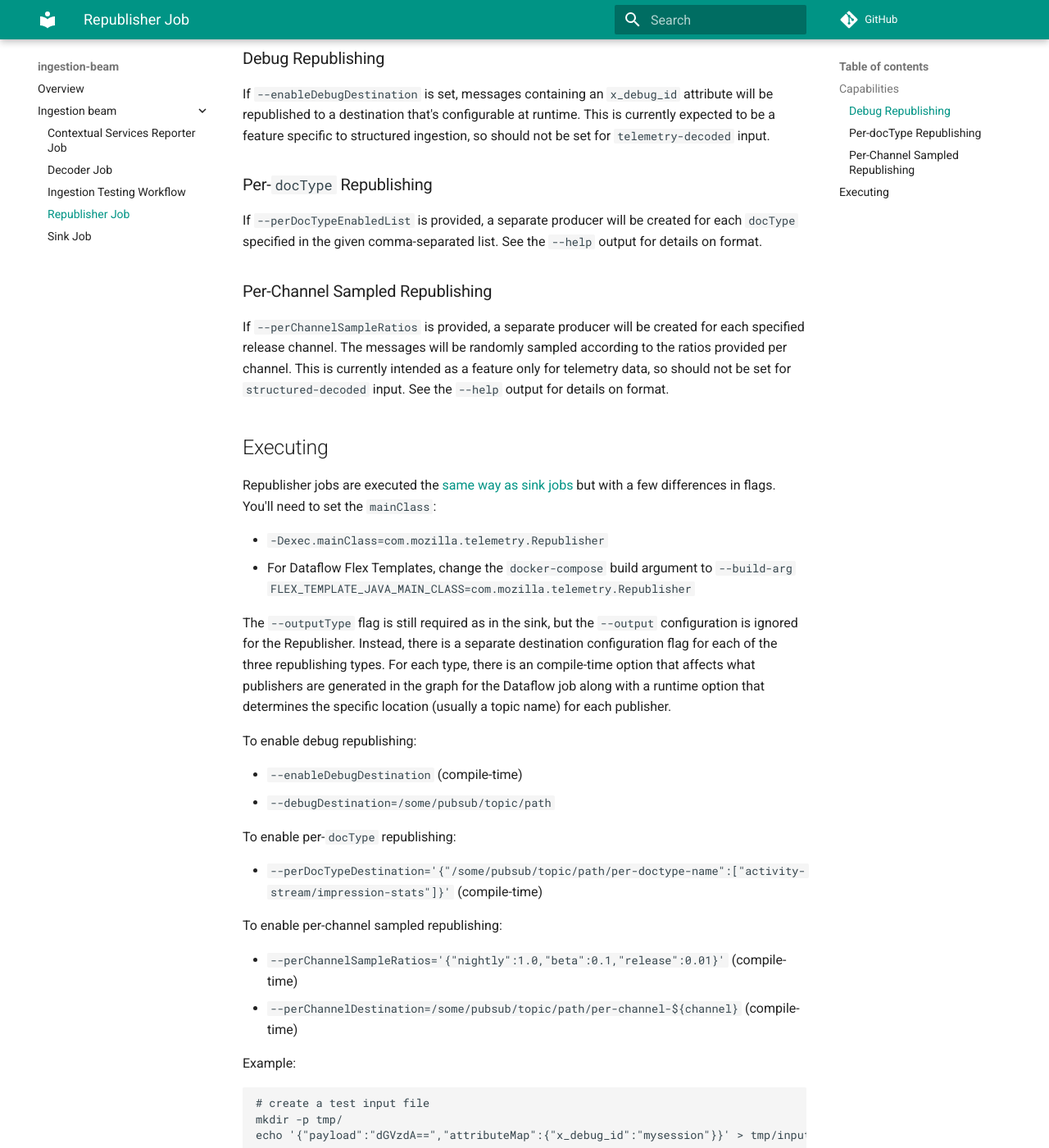
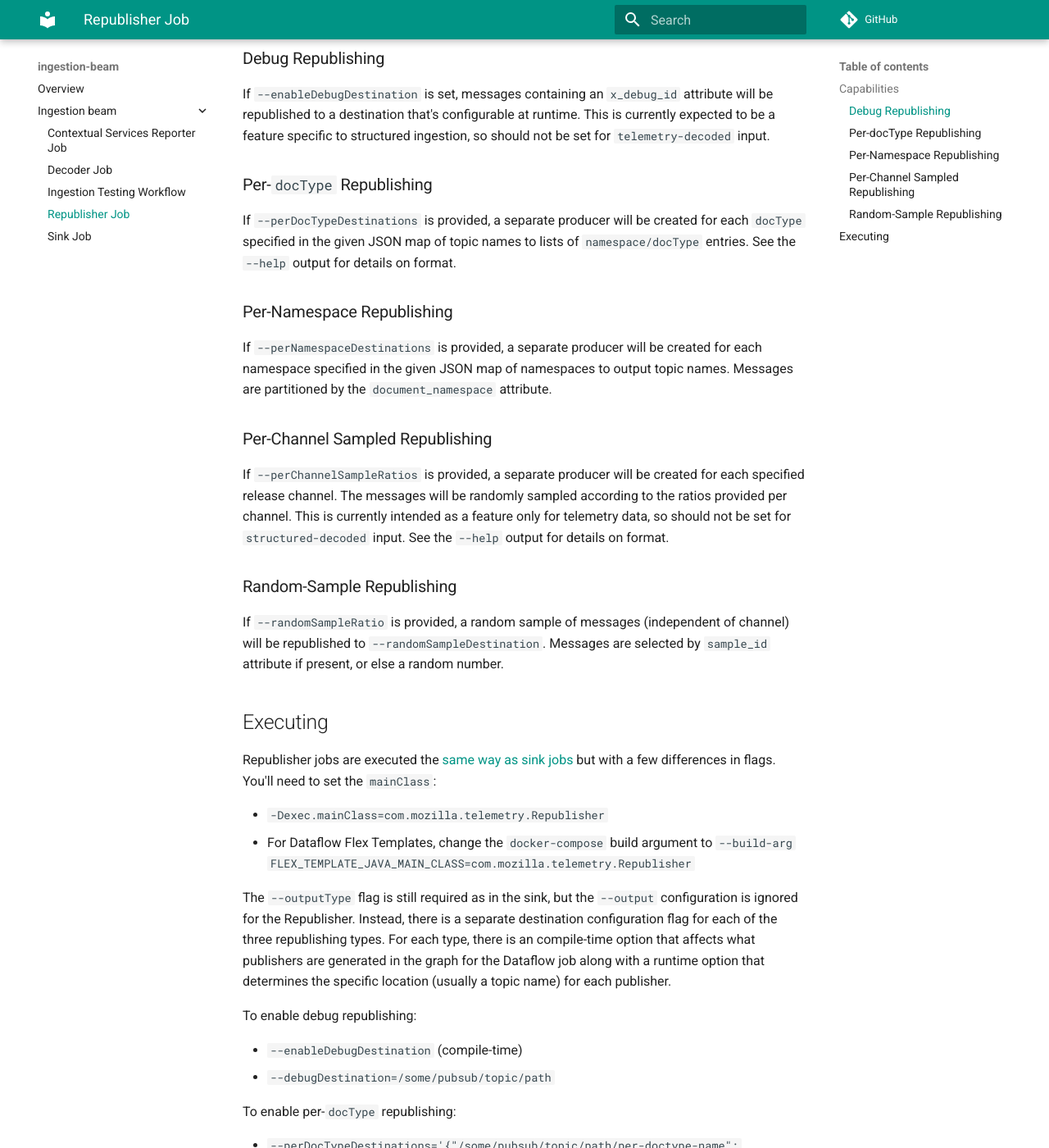
Before and after one commit to mozilla/gcp-ingestion, an MkDocs documentation site: the page built from docs/ingestion-beam/republisher-job.md, in a window 1280 px wide and 1400 px high, scrolled down 407 px. Shown: the whole window at 82% size. Built offline with MkDocs 1.6.1 and Material for MkDocs 9.7.7, drawn with Linux system fonts in a browser that asks for light colours; comment, search, counter and statistics services are not loaded; some of the changed text lies outside the part shown.

Commit message:
Doc fixes (2026-11-05) (#3032)
Doc fixes drafted by the doc-correctness platform. Each commit fixes one
finding and carries its `Finding-Id` and sources. Internal sources are
linked, never quoted. *Reviewed*: ✓ = a reviewer already confirmed the
finding; new = this PR is its review.

**Review:** keep, edit, or drop commits; comment on lines that are
wrong. Kept/edited/dropped commits and comments are read back as
feedback.

| File | Change | Sources | Reviewed | Finding |
|---|---|---|---|---|
| `architecture/edge_migration_plan` | Note that the migration described
is complete and historical |
<https://github.com/mozilla/gcp-ingestion/blob/main/docs/architecture/differences_from_aws.md>
<https://github.com/mozilla/gcp-ingestion/blob/main/docs/architecture/overview.md>
| new | `75eca1da` |
| `ingestion-beam/republisher-job` | Correct per-docType flag name and
format |
<https://github.com/mozilla/gcp-ingestion/blob/main/ingestion-beam/src/main/java/com/mozilla/telemetry/republisher/RepublisherOptions.java>
| new | `a7d253c2` |
| `ingestion-beam/republisher-job` | Fix per-docType flag name to plural
form |
<https://github.com/mozilla/gcp-ingestion/blob/main/ingestion-beam/src/main/java/com/mozilla/telemetry/republisher/RepublisherOptions.java>
| new | `f844f664` |
| `ingestion-beam/republisher-job` | Document new random-sample
republishing capability |
<https://github.com/mozilla/gcp-ingestion/blob/main/ingestion-beam/src/main/java/com/mozilla/telemetry/republisher/RepublisherOptions.java>
| new | `b2876921` |
| `ingestion-beam/republisher-job` | Document new per-namespace
republishing capability |
<https://github.com/mozilla/gcp-ingestion/blob/main/ingestion-beam/src/main/java/com/mozilla/telemetry/republisher/RepublisherOptions.java>
| new | `ec5ff4ac` |

Not included: 5 findings that need a banner, a new section (docs bug),
or facts the research couldn't source.

Related bugs: bug 2079747 (Document Kubernetes Live Sink job role in
data pipeline)

---------

Co-authored-by: doc-correctness[bot] <342578012+doc-correctness[bot]@users.noreply.github.com>

```diff
--- a/docs/ingestion-beam/republisher-job.md
+++ b/docs/ingestion-beam/republisher-job.md
@@ -17,9 +17,17 @@ so should not be set for `telemetry-decoded` input.
 
 ### Per-`docType` Republishing
 
-If `--perDocTypeEnabledList` is provided, a separate producer will be created
-for each `docType` specified in the given comma-separated list.
+If `--perDocTypeDestinations` is provided, a separate producer will be created
+for each `docType` specified in the given JSON map of topic names to lists of
+`namespace/docType` entries.
 See the `--help` output for details on format.
+
+### Per-Namespace Republishing
+
+If `--perNamespaceDestinations` is provided, a separate producer will be
+created for each namespace specified in the given JSON map of namespaces to
+output topic names. Messages are partitioned by the `document_namespace`
+attribute.
 
 ### Per-Channel Sampled Republishing
 
@@ -29,6 +37,12 @@ according to the ratios provided per channel.
 This is currently intended as a feature only for telemetry data, so should
 not be set for `structured-decoded` input.
 See the `--help` output for details on format.
+
+### Random-Sample Republishing
+
+If `--randomSampleRatio` is provided, a random sample of messages (independent
+of channel) will be republished to `--randomSampleDestination`. Messages are
+selected by `sample_id` attribute if present, or else a random number.
 
 ## Executing
 
@@ -53,7 +67,7 @@ To enable debug republishing:
 
 To enable per-`docType` republishing:
 
-- `--perDocTypeDestination='{"/some/pubsub/topic/path/per-doctype-name":["activity-stream/impression-stats"]}'` (compile-time)
+- `--perDocTypeDestinations='{"/some/pubsub/topic/path/per-doctype-name":["activity-stream/impression-stats"]}'` (compile-time)
 
 To enable per-channel sampled republishing:
 
```
Also changed, not shown: docs/architecture/edge_migration_plan.md (+2 -0 lines).
